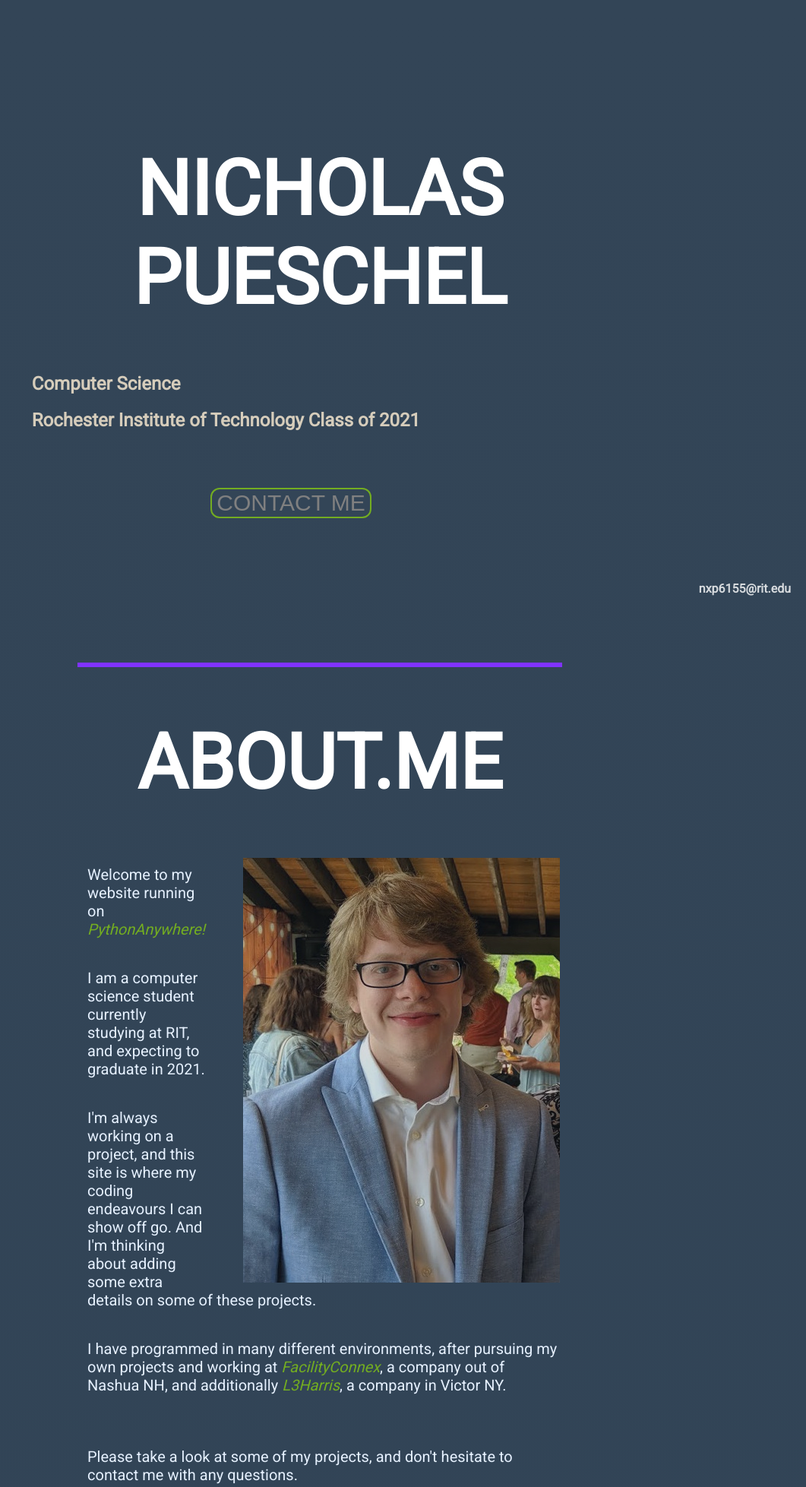
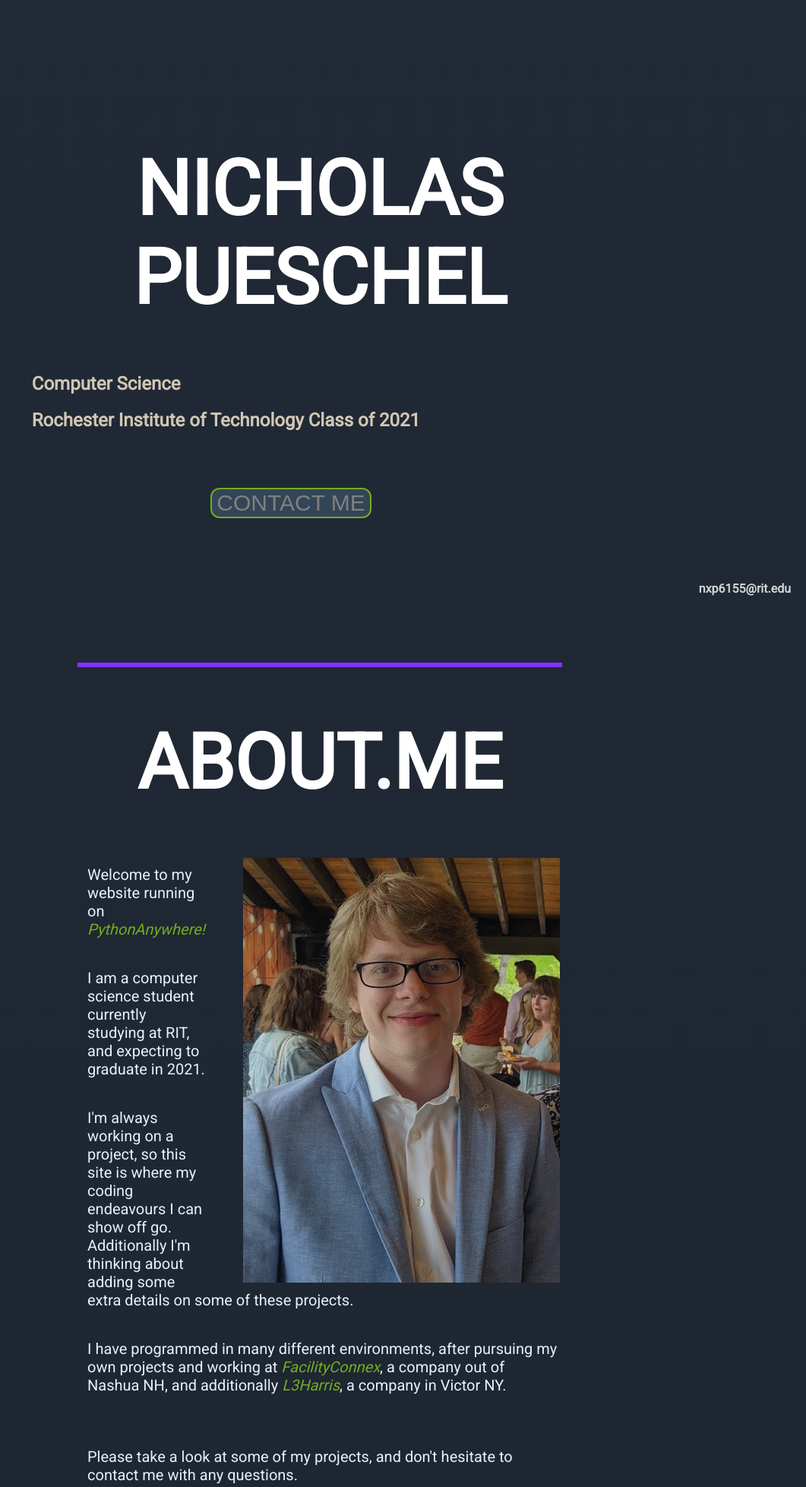
Before and after one commit to blockheads/NicholasPueschelWebApp, a Flask app: page / in a window 1280 px wide. Shown: the top 1957 px of the page at 76% size, without its empty margins (219-1280 px from the left). Run offline with Flask 2, Linux system fonts and the light colour scheme.

Commit message:
typos and color scheme changes

```diff
--- a/static/css/home.css
+++ b/static/css/home.css
@@ -1,10 +1,11 @@
 body{
 /* Permalink - use to edit and share this gradient: https://colorzilla.com/gradient-editor/#334557+0,304356+100 */
-background: #334557; /* Old browsers */
-background: -moz-linear-gradient(top,  #334557 0%, #304356 100%); /* FF3.6-15 */
-background: -webkit-linear-gradient(top,  #334557 0%,#304356 100%); /* Chrome10-25,Safari5.1-6 */
-background: linear-gradient(to bottom,  #334557 0%,#304356 100%); /* W3C, IE10+, FF16+, Chrome26+, Opera12+, Safari7+ */
-filter: progid:DXImageTransform.Microsoft.gradient( startColorstr='#334557', endColorstr='#304356',GradientType=0 ); /* IE6-9 */
+background: #202935; /* Old browsers */
+background: -moz-linear-gradient(top,  #202935 0%, #1b222d 100%); /* FF3.6-15 */
+background: -webkit-linear-gradient(top,  #202935 0%,#1b222d 100%); /* Chrome10-25,Safari5.1-6 */
+background: linear-gradient(to bottom,  #202935 0%,#1b222d 100%); /* W3C, IE10+, FF16+, Chrome26+, Opera12+, Safari7+ */
+filter: progid:DXImageTransform.Microsoft.gradient( startColorstr='#202935', endColorstr='#1b222d',GradientType=0 ); /* IE6-9 */
+
 
 
 
--- a/templates/home.html
+++ b/templates/home.html
@@ -65,7 +65,7 @@
             </p>
 
             <p class="about">
-                I'm always working on a project, and this site is where my coding endeavours I can show off go. And I'm
+                I'm always working on a project, so this site is where my coding endeavours I can show off go. Additionally I'm
                 thinking about adding some extra details on some of these projects.
             </p>
 
```
Also changed, not shown: 1 other file.
